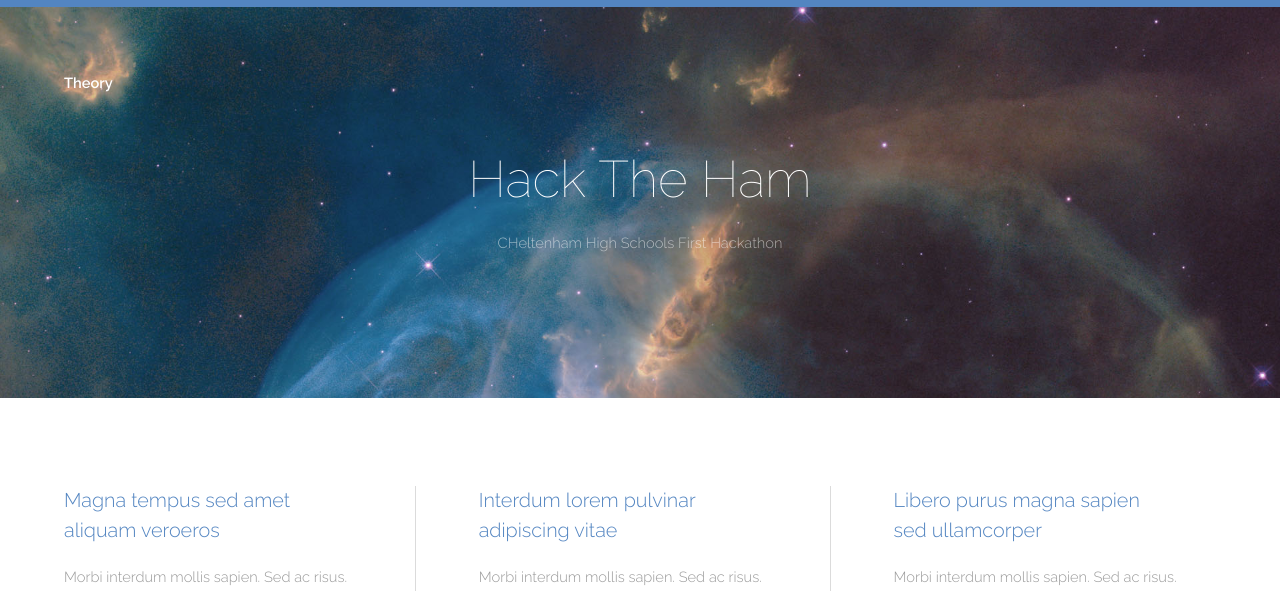
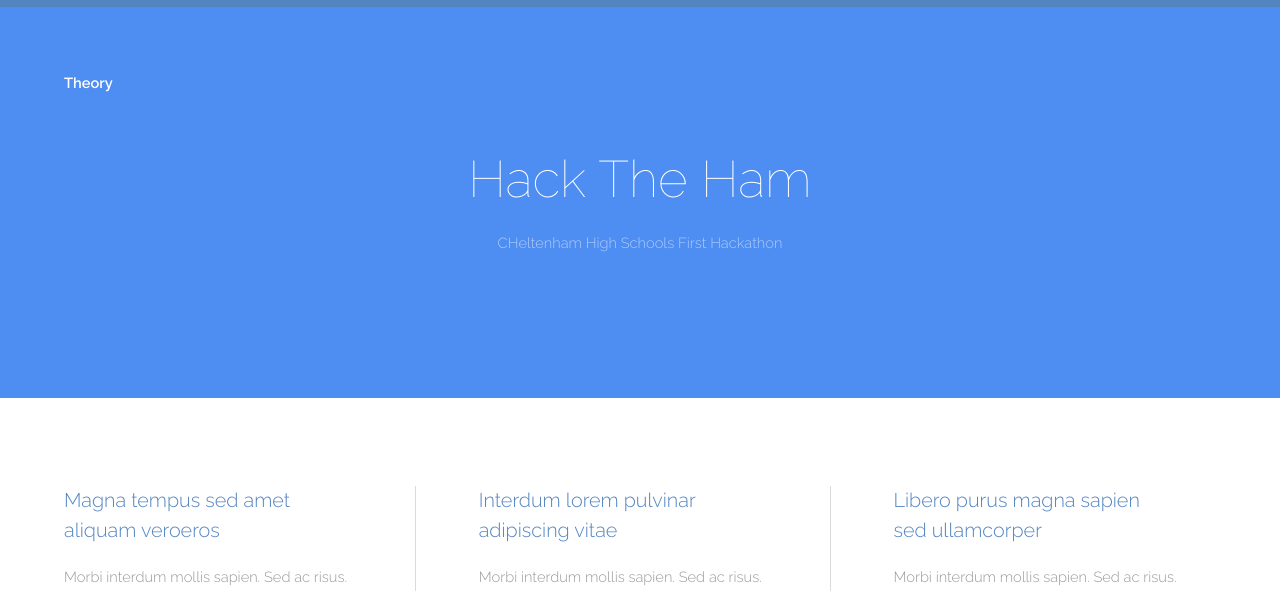
Before and after one commit to Jared-See/HackTheHam, a PHP site: page / in a window 1280 px wide. Shown: the top 591 px of the page. Run offline with PHP 8.4, Linux system fonts and the light colour scheme.

Commit message:
Much better

```diff
--- a/assets/css/main.css
+++ b/assets/css/main.css
@@ -2934,7 +2934,7 @@
 
 	#banner {
 		padding: 12em 0 10em 0;
-		background-image: url('../../images/banner.jpg');
+		background-color: #4e8df2;
 		background-size: cover;
 		background-position: top;
 		background-attachment: fixed;
--- a/index.html
+++ b/index.html
@@ -1,9 +1,4 @@
 <!DOCTYPE HTML>
-<!--
-	Theory by TEMPLATED
-	templated.co @templatedco
-	Released for free under the Creative Commons Attribution 3.0 license (templated.co/license)
--->
 <html>
 	<head>
 		<title>Hack The Ham</title>
```
